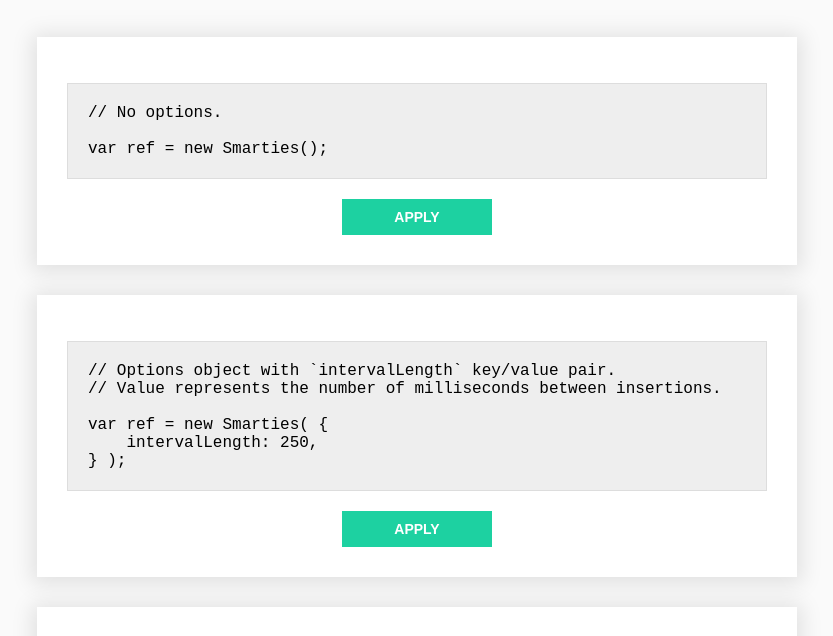
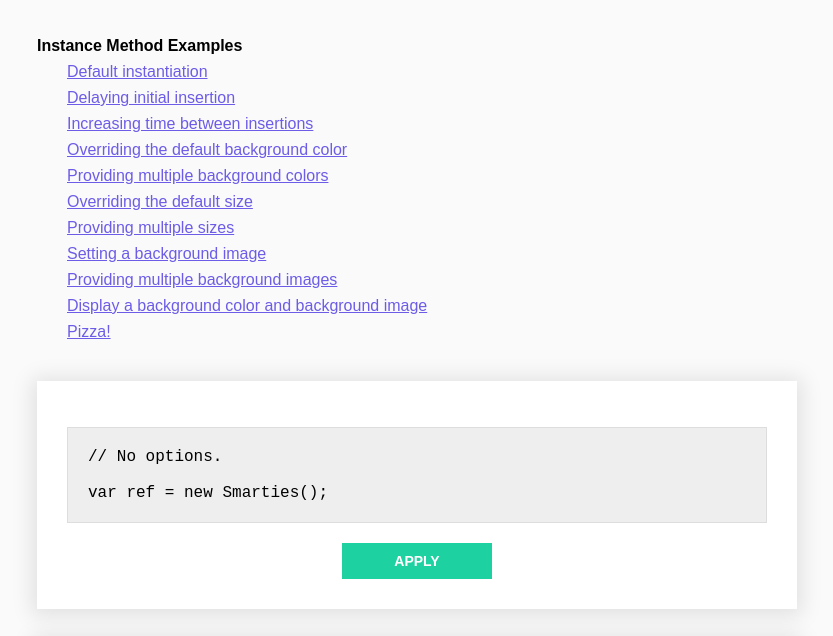
Before and after one commit to jrmykolyn/sfco-smarties, a website: page demo/index.html in a window 1280 px wide. Shown: the part 80-716 px from the top of the page, without its empty margins (223-1056 px from the left). Drawn offline with Linux system fonts and the light colour scheme.

Commit message:
chore(demo): Build out table of contents.

```diff
--- a/demo/index.html
+++ b/demo/index.html
@@ -33,6 +33,38 @@
     h1 {
         margin: 0 0 4rem;
         font-weight: 500;
+    }
+
+    a {
+        color: #6c5ce7;
+        transition: color 0.2s;
+    }
+
+    a:hover,
+    a:focus {
+        color: #5346bd;
+    }
+
+    ul {
+        margin: 0;
+        padding: 0;
+        list-style: none;
+    }
+
+    li {
+
+    }
+
+    li:not( :last-child ) {
+        margin-bottom: 0.8rem;
+    }
+
+    li ul {
+        padding-left: 3rem;
+    }
+
+    .toc {
+        margin-bottom: 4rem;
     }
 
     main {
@@ -102,14 +134,9 @@
         margin: 0 auto;
     }
 
-    .footer p {
-
-    }
-
     .footer a {
         color: #1dd1a1;
         font-weight: 700;
-        transition: color 0.2s;
     }
 
     .footer a:hover,
@@ -122,8 +149,48 @@
 <body>
     <main>
         <h1><strong>Smarties</strong> API Examples</h1>
+        <ul class="toc">
+            <li><strong>Instance Method Examples</strong></li>
+            <li>
+                <ul>
+                    <li>
+                        <a href="#instance_method_examples__default">Default instantiation</a>
+                    </li>
+                    <li>
+                        <a href="#instance_method_examples__delay">Delaying initial insertion</a>
+                    </li>
+                    <li>
+                        <a href="#instance_method_examples__interval_length">Increasing time between insertions</a>
+                    </li>
+                    <li>
+                        <a href="#instance_method_examples__background_color">Overriding the default background color</a>
+                    </li>
+                    <li>
+                        <a href="#instance_method_examples__background_colors">Providing multiple background colors</a>
+                    </li>
+                    <li>
+                        <a href="#instance_method_examples__size">Overriding the default size</a>
+                    </li>
+                    <li>
+                        <a href="#instance_method_examples__sizes">Providing multiple sizes</a>
+                    </li>
+                    <li>
+                        <a href="#instance_method_examples__image">Setting a background image</a>
+                    </li>
+                    <li>
+                        <a href="#instance_method_examples__images">Providing multiple background images</a>
+                    </li>
+                    <li>
+                        <a href="#instance_method_examples__background_color_and_image">Display a background color and background image</a>
+                    </li>
+                    <li>
+                        <a href="#instance_method_examples__pizza">Pizza!</a>
+                    </li>
+                </ul>
+            </li>
+        </ul>
 <!-- EXAMPLES - START -->
-<section class="example-wrapper">
+<section id="instance_method_examples__default" class="example-wrapper">
 <pre>
 // No options.
 
@@ -133,7 +200,20 @@ var ref = new Smarties();
 </section>
 
 
-<section class="example-wrapper">
+<section id="instance_method_examples__delay" class="example-wrapper">
+<pre>
+// Options object with `delay` key/value pair.
+// Value represents the number of millisecond between instantiation and first insertion.
+
+var ref = new Smarties( {
+    delay: 10000,
+} );
+</pre>
+<button>Apply</button>
+</section>
+
+
+<section id="instance_method_examples__interval_length" class="example-wrapper">
 <pre>
 // Options object with `intervalLength` key/value pair.
 // Value represents the number of milliseconds between insertions.
@@ -146,20 +226,7 @@ var ref = new Smarties( {
 </section>
 
 
-<section class="example-wrapper">
-<pre>
-// Options object with `delay` key/value pair.
-// Value represents the number of millisecond between instantiation and first insertion.
-
-var ref = new Smarties( {
-    delay: 10000,
-} );
-</pre>
-<button>Apply</button>
-</section>
-
-
-<section class="example-wrapper">
+<section id="instance_method_examples__background_color" class="example-wrapper">
 <pre>
 // Options object with `backgroundColors` array.
 // NOTE: Providing 1x value overrides the default background color of the Smarties elements.
@@ -174,7 +241,7 @@ var ref = new Smarties( {
 </section>
 
 
-<section class="example-wrapper">
+<section id="instance_method_examples__background_colors" class="example-wrapper">
 <pre>
 // Options object with `backgroundColors` array.
 // NOTE: Providing 2 or more items allows Smarties to randomly select from the available background colors at insertion time.
@@ -192,7 +259,7 @@ var ref = new Smarties( {
 </section>
 
 
-<section class="example-wrapper">
+<section id="instance_method_examples__size" class="example-wrapper">
 <pre>
 // Options object with `sizes` array.
 // NOTE: Providing 1x value overrides the default size of the Smarties elements.
@@ -205,7 +272,7 @@ var ref = new Smarties( {
 </section>
 
 
-<section class="example-wrapper">
+<section id="instance_method_examples__sizes" class="example-wrapper">
 <pre>
 // Options object with `sizes` array.
 // NOTE: Providing 2 or more items allows Smarties to randomly select from the available sizes at insertion time.
@@ -223,7 +290,7 @@ var ref = new Smarties( {
 </section>
 
 
-<section class="example-wrapper">
+<section id="instance_method_examples__image" class="example-wrapper">
 <pre>
 // Options object with `images` array.
 // NOTE: Providing 1x value replaces the default background color with the specified image.
@@ -236,7 +303,7 @@ var ref = new Smarties( {
 </section>
 
 
-<section class="example-wrapper">
+<section id="instance_method_examples__images" class="example-wrapper">
 <pre>
 // Options object with `images` array.
 // NOTE: Providing 2 or more items allows Smarties to randomly select from the available images at insertion time.
@@ -255,7 +322,7 @@ var ref = new Smarties( {
 </section>
 
 
-<section class="example-wrapper">
+<section id="instance_method_examples__background_color_and_image" class="example-wrapper">
 <pre>
 // Options object with `images`, `sizes`, `backgroundColors`, and `forceBackgroundColor`.
 
@@ -285,7 +352,7 @@ var ref = new Smarties( {
 </section>
 
 
-<section class="example-wrapper">
+<section id="instance_method_examples__pizza" class="example-wrapper">
 <pre>
 // Options object pizza!
 
```
